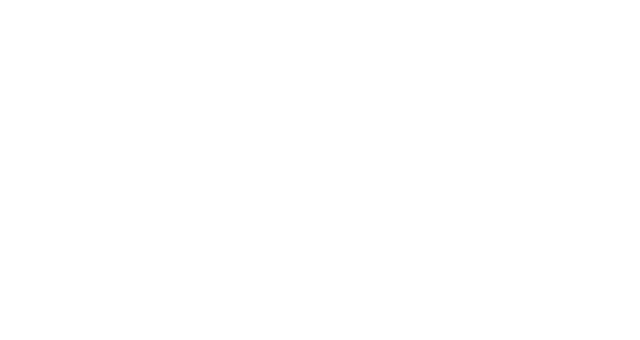
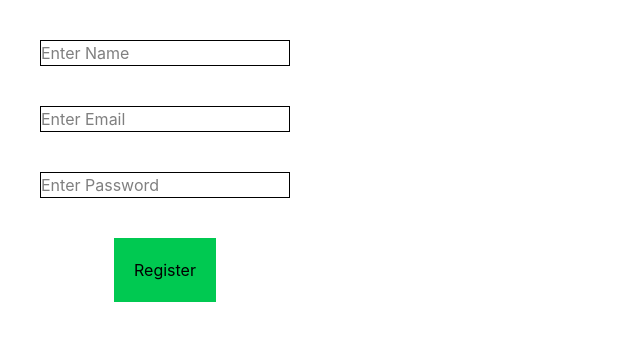
Before and after one commit to hrishabhhh/dashboard-x, a React (Vite) app in the folder frontend/: page /register in a window 1280 px wide. Shown: the top 340 px of the page, without its empty margins (0-640 px from the left). Built offline with nearby package versions, Linux system fonts and the light colour scheme.

Commit message:
Integrated registration and OTP verification

```diff
--- a/frontend/src/api/authUsers.js
+++ b/frontend/src/api/authUsers.js
@@ -4,3 +4,8 @@ export async function registerUser(userData) {
   const response = await api.post("/auth/register", userData);
   return response.data;
 }
+
+export async function verifyOtp(userData) {
+  const response = await api.post("/auth/verify-otp", userData);
+  return response.data;
+}
--- a/frontend/src/pages/Login.jsx
+++ b/frontend/src/pages/Login.jsx
@@ -1,5 +1,11 @@
 function Login() {
-  return <>Login</>;
+  return (
+    <>
+      <div className="flex flex-col gap-10 justify-center items-center">
+        Login Page
+      </div>
+    </>
+  );
 }
 
 export default Login;
--- a/frontend/src/pages/Register.jsx
+++ b/frontend/src/pages/Register.jsx
@@ -41,26 +41,42 @@ function Register() {
 
   return (
     <>
-      <form onSubmit={handleSubmit}>
+      <div className="flex flex-row gap-5 m-10">
+        {error && <p>{error}</p>}
+
+        <form
+          onSubmit={handleSubmit}
+          className="flex flex-col gap-10 justify-center items-center"
+        >
           <input
             type="text"
             name="name"
+            placeholder="Enter Name"
             value={formData.name}
             onChange={handleChange}
+            className="border"
           />
           <input
             type="email"
             name="email"
+            placeholder="Enter Email"
             value={formData.email}
             onChange={handleChange}
+            className="border"
           />
           <input
             type="password"
             name="password"
+            placeholder="Enter Password"
             value={formData.password}
             onChange={handleChange}
+            className="border"
           />
+          <button type="submit" disabled={loading} className="bg-green-500 p-5">
+            {loading ? "Registering..." : "Register"}
+          </button>
         </form>
+      </div>
     </>
   );
 }
--- a/frontend/src/pages/verify-otp.jsx
+++ b/frontend/src/pages/verify-otp.jsx
@@ -1,5 +1,59 @@
+import { useState } from "react";
+import { useLocation, useNavigate } from "react-router-dom";
+import { verifyOtp } from "../api/authUsers";
+
 function VerifyOtp() {
-  return <>Verify - OTP</>;
+  const location = useLocation();
+  const navigate = useNavigate();
+
+  const email = location.state?.email;
+
+  const [otp, setOtp] = useState("");
+  const [error, setError] = useState("");
+  const [loading, setLoading] = useState(false);
+
+  async function handleSubmit(e) {
+    e.preventDefault();
+
+    setError("");
+    setLoading(true);
+
+    try {
+      const data = await verifyOtp({ email, otp });
+
+      console.log(data);
+
+      navigate("/login");
+    } catch (error) {
+      console.log(error);
+      setError(error.response?.data?.message || "OTP Verification Failed");
+    } finally {
+      setLoading(false);
+    }
+  }
+
+  return (
+    <>
+      <div className="flex flex-row gap-5 m-10">
+        {error && <p>{error}</p>}
+        <form
+          onSubmit={handleSubmit}
+          className="flex flex-col gap-10 justify-center items-center"
+        >
+          <input
+            type="text"
+            value={otp}
+            placeholder="Enter OTP"
+            onChange={(e) => setOtp(e.target.value)}
+            className="border"
+          />
+          <button type="submit" disabled={loading} className="bg-green-500 p-5">
+            {loading ? "Verifying..." : "Verify"}
+          </button>
+        </form>
+      </div>
+    </>
+  );
 }
 
 export default VerifyOtp;
```
Lines whose indentation alone changed are shown as unchanged.
